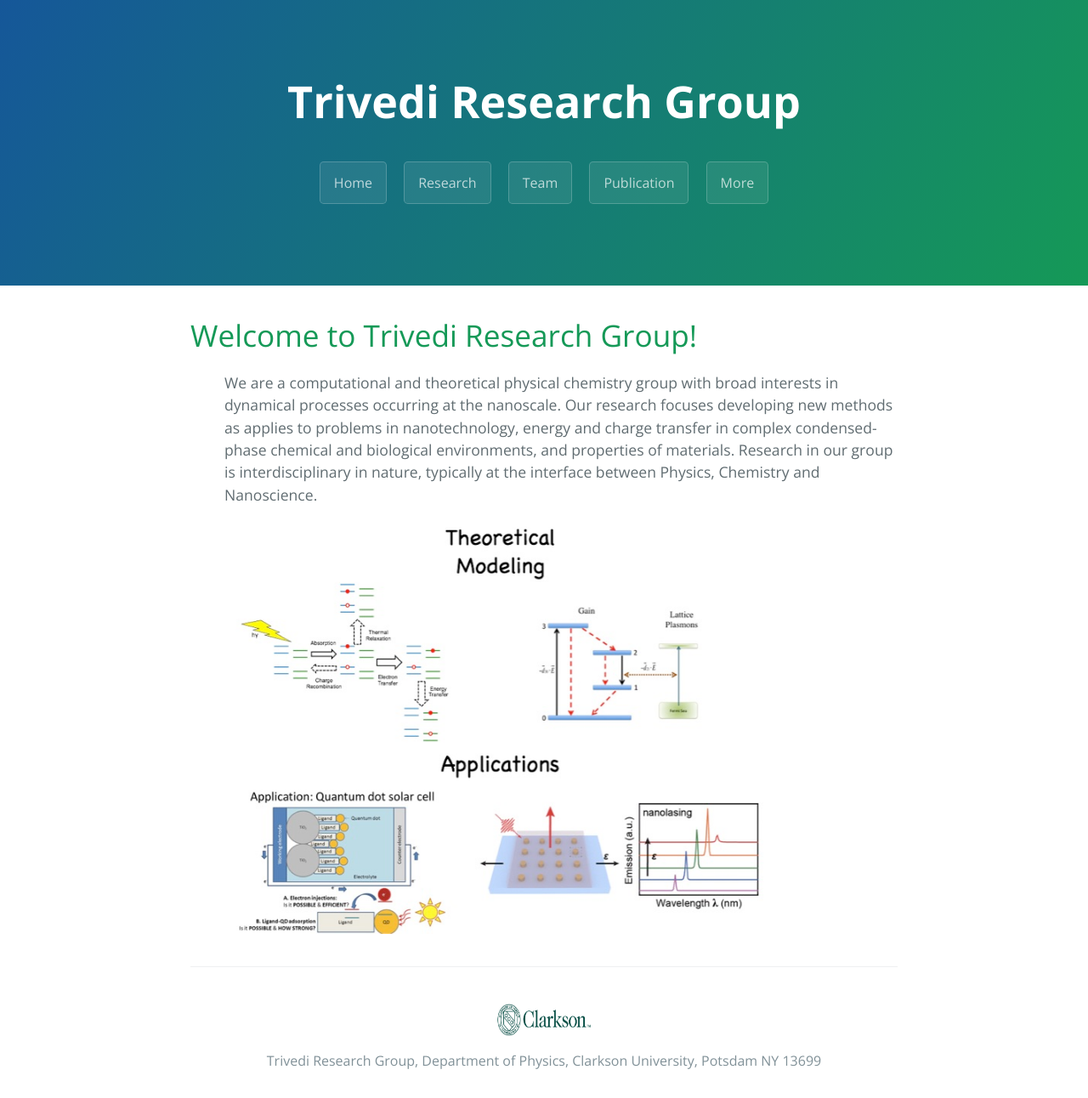
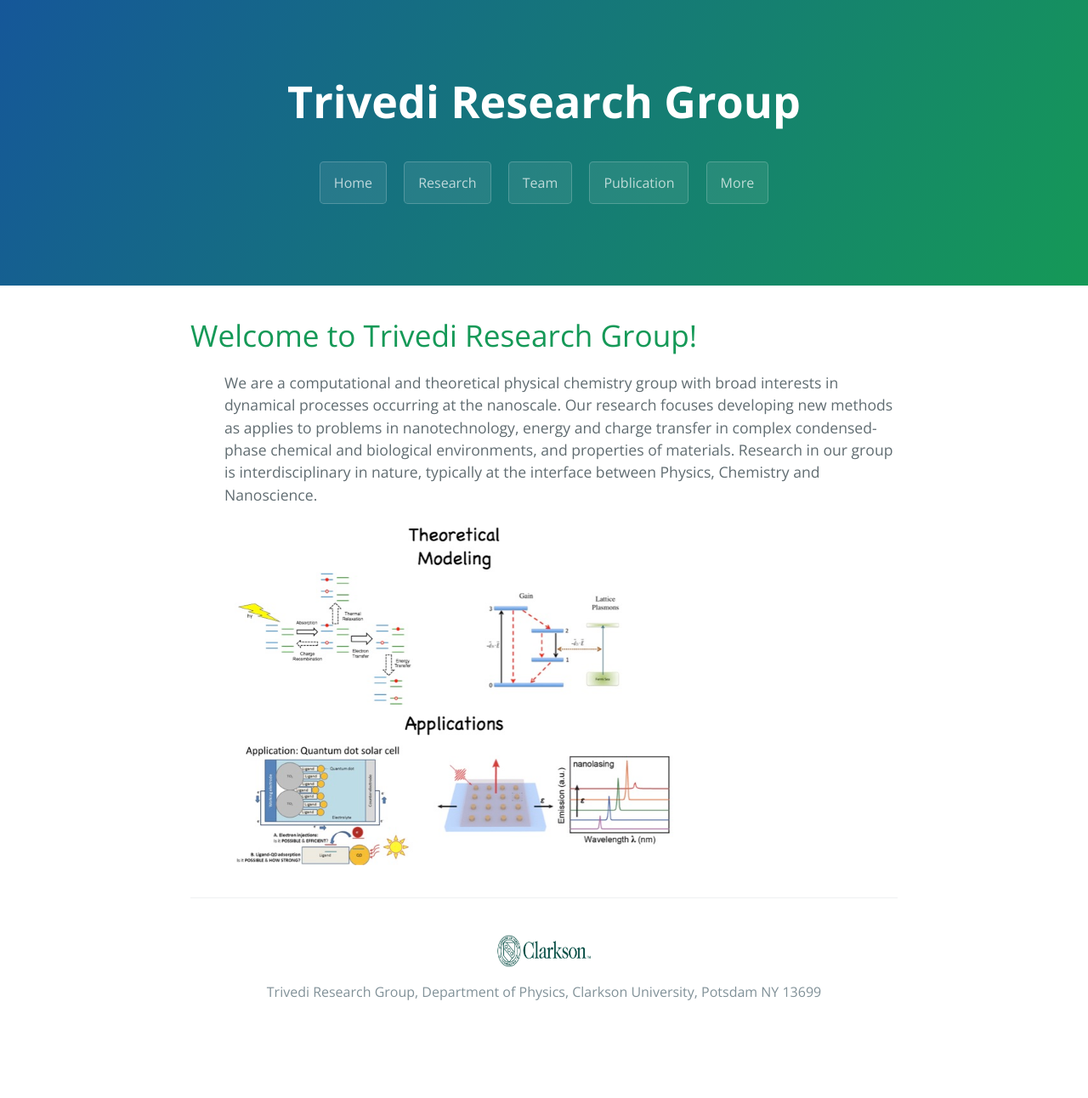
Before and after one commit to dharatrivedi/dharatrivedi.github.io, a Jekyll site: the page built from index.html, in a window 1280 px wide. Shown: the whole page at 85% size. Built offline with Jekyll 4.4.1, drawn with Linux system fonts in a browser that asks for light colours; the list of posts is cut into pages by our own code; after the commit the page ends 1211 px from its top, so only the background shows below that.

Commit message:
Update index.html

```diff
--- a/index.html
+++ b/index.html
@@ -11,6 +11,6 @@ title: {{ site.name }}
     {% endfor %}
   </ul>
   <ul>
-    <img src="/images/2.jpg" alt="Intro" style="width:648px;height:486px;" class="center">
+    <img src="/images/2.jpg" alt="Intro" style="width:540px;height:405px;" class="center">
   </ul>
 </div>
```
